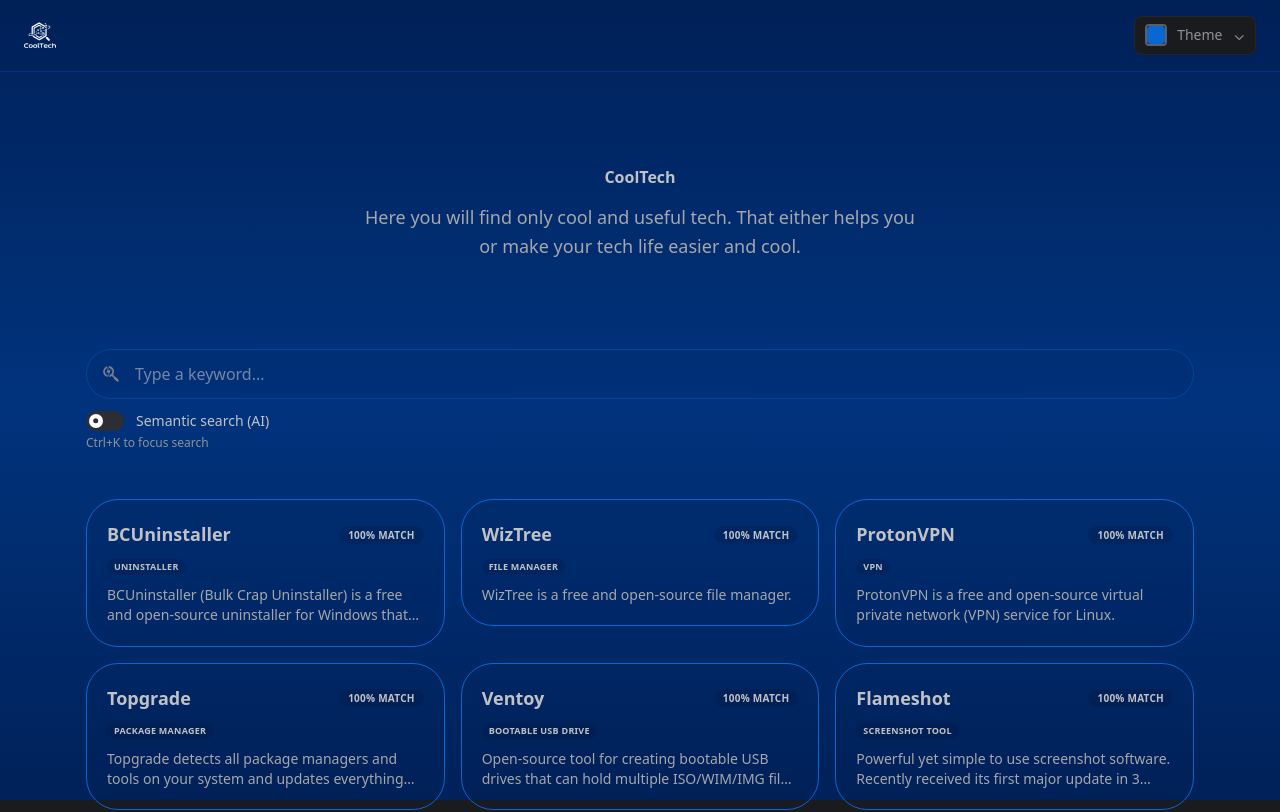
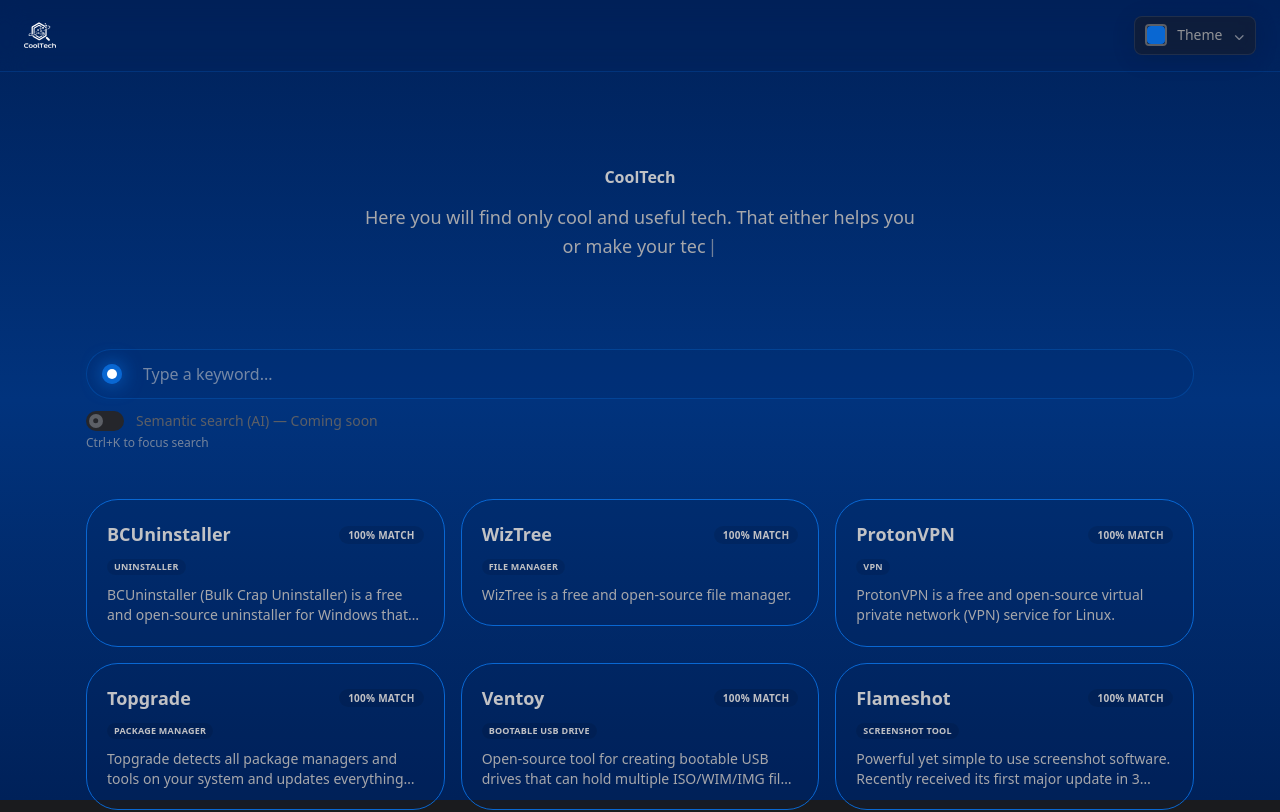
Before and after one commit to ElFilaliHamza/cooltech, a React (Vite) app: page / in a window 1280 px wide. Shown: the top 812 px of the page. Built offline with nearby package versions, Linux system fonts and the light colour scheme.

Commit message:
feat: Add typing animation, morphing search circle, and enhanced search bar interactions and cool ui ;)

```diff
--- a/src/components/HeroSection.jsx
+++ b/src/components/HeroSection.jsx
@@ -1,5 +1,6 @@
 import { Title, Text, Box } from "@mantine/core";
 import { motion } from "framer-motion";
+import TypingText from "./ui/TypingText";
 
 export default function HeroSection() {
 	return (
@@ -20,17 +21,19 @@
 				>
 					CoolTech
 				</Title>
-				<Text
+				<TypingText
 					ta="center"
 					size="lg"
 					c="dark.1"
 					mt="md"
 					maw={560}
 					mx="auto"
+					speed={60}
+					delay={500}
 				>
 					Here you will find only cool and useful tech. That either
 					helps you or make your tech life easier and cool.
-				</Text>
+				</TypingText>
 			</motion.div>
 		</Box>
 	);
--- a/src/components/SearchBar.jsx
+++ b/src/components/SearchBar.jsx
@@ -1,4 +1,5 @@
-import { useRef, useEffect } from "react";
+// AnimatedSearchBar.jsx
+import { useRef, useEffect, useState } from "react";
 import {
 	TextInput,
 	Box,
@@ -7,10 +8,10 @@
 	Text,
 	Loader,
 	useMantineTheme,
+	Paper,
 } from "@mantine/core";
-import { motion } from "framer-motion";
-import { FontAwesomeIcon } from "@fortawesome/react-fontawesome";
-import { faSearchengin } from "@fortawesome/free-brands-svg-icons";
+import { motion, AnimatePresence } from "framer-motion";
+import MorphingCircle from "./ui/MorphingCircle";
 
 function hexToRgba(hex, alpha) {
 	const r = parseInt(hex.slice(1, 3), 16);
@@ -29,6 +30,9 @@
 }) {
 	const inputRef = useRef(null);
 	const theme = useMantineTheme();
+	const [isFocused, setIsFocused] = useState(false);
+	const [isHovered, setIsHovered] = useState(false);
+
 	const primary = theme.colors[theme.primaryColor];
 	const primaryShade = theme.primaryShade ?? 5;
 	const primaryColor = primary?.[primaryShade] ?? theme.colors.blue[5];
@@ -45,42 +49,110 @@
 		return () => window.removeEventListener("keydown", handler);
 	}, []);
 
+	// Animation variants for the search container
+	const containerVariants = {
+		initial: { opacity: 0, y: 20 },
+		animate: { opacity: 1, y: 0 },
+		hover: {
+			scale: 1.02,
+			transition: { duration: 0.3, ease: "easeOut" },
+		},
+	};
+
+	// Animation variants for the glow effect
+	const glowVariants = {
+		initial: { opacity: 0, scale: 0.95 },
+		animate: { opacity: 0.6, scale: 1.05 },
+		exit: { opacity: 0, scale: 0.95 },
+	};
+
 	const inputStyles = {
 		input: {
-			transition:
-				"border-color 0.2s ease, box-shadow 0.2s ease, background-color 0.2s ease",
+			transition: "all 0.3s cubic-bezier(0.4, 0, 0.2, 1)",
 			backgroundColor: hexToRgba(primaryBg, 0.12),
 			borderColor: hexToRgba(primaryColor, 0.35),
 			borderWidth: 1.5,
 			fontSize: "1rem",
+			paddingLeft: "3.5rem", // Make room for the morphing circle
 		},
 	};
 
 	return (
 		<Box id="search" py={24} as="section">
 			<motion.div
-				initial={{ opacity: 0, y: 12 }}
-				animate={{ opacity: 1, y: 0 }}
-				transition={{ duration: 0.4, delay: 0.1 }}
+				variants={containerVariants}
+				initial="initial"
+				animate="animate"
+				whileHover="hover"
+				onHoverStart={() => setIsHovered(true)}
+				onHoverEnd={() => setIsHovered(false)}
 				className="search-input-wrapper"
+				style={{ position: "relative" }}
 			>
+				{/* Animated glow effect behind the search bar */}
+				<AnimatePresence>
+					{(isFocused || isHovered) && (
+						<motion.div
+							variants={glowVariants}
+							initial="initial"
+							animate="animate"
+							exit="exit"
+							style={{
+								position: "absolute",
+								top: -5,
+								left: -5,
+								right: -5,
+								bottom: -5,
+								borderRadius: theme.radius.xl,
+								background: `radial-gradient(circle at 50% 50%, ${hexToRgba(primaryColor, 0.3)} 0%, transparent 70%)`,
+								zIndex: -1,
+							}}
+						/>
+					)}
+				</AnimatePresence>
+
+				{/* Morphing Circle positioned in the left section */}
+				<Box
+					style={{
+						position: "absolute",
+						left: 16,
+						top: "50%",
+						transform: "translateY(-50%)",
+						zIndex: 2,
+						pointerEvents: "none",
+					}}
+				>
+					<motion.div
+						animate={{
+							rotate: isFocused ? 360 : 0,
+							scale: isFocused ? 1.2 : 1,
+						}}
+						transition={{
+							duration: 2,
+							repeat: isFocused ? Infinity : 0,
+							ease: "linear",
+						}}
+					>
+						<MorphingCircle
+							isActive={isFocused}
+							color={primaryColor}
+							size={20}
+						/>
+					</motion.div>
+				</Box>
+
 				<TextInput
 					ref={inputRef}
 					placeholder="Type a keyword..."
 					value={query}
 					onChange={(e) => setQuery(e.currentTarget.value)}
+					onFocus={() => setIsFocused(true)}
+					onBlur={() => setIsFocused(false)}
 					size="lg"
 					radius="xl"
 					variant="filled"
 					color="primary"
-					leftSection={
-						<span
-							style={{ fontSize: "1.1rem", opacity: 0.8 }}
-							aria-hidden
-						>
-							<FontAwesomeIcon icon={faSearchengin} />
-						</span>
-					}
+					leftSection={null} // Remove default left section
 					styles={{
 						...inputStyles,
 						input: {
@@ -93,11 +165,25 @@
 							"&::placeholder": {
 								color: primaryColor,
 								opacity: 0.8,
+								transform: isFocused
+									? "translateX(5px)"
+									: "none",
+								transition: "transform 0.3s ease",
 							},
 						},
 					}}
 					rightSection={
 						query ? (
+							<motion.div
+								initial={{ scale: 0, opacity: 0 }}
+								animate={{ scale: 1, opacity: 1 }}
+								exit={{ scale: 0, opacity: 0 }}
+								transition={{
+									type: "spring",
+									stiffness: 500,
+									damping: 30,
+								}}
+							>
 								<Box
 									component="button"
 									type="button"
@@ -126,35 +212,64 @@
 								>
 									✕
 								</Box>
+							</motion.div>
 						) : null
 					}
 					aria-label="Search tech apps"
 				/>
+			</motion.div>
+
+			<motion.div
+				initial={{ opacity: 0, y: -10 }}
+				animate={{ opacity: 1, y: 0 }}
+				transition={{ delay: 0.2 }}
+			>
 				<Group mt="sm" gap="sm" wrap="nowrap" align="center">
 					<Switch
-						label="Semantic search (AI)"
+						label="Semantic search (AI) — Coming soon"
 						checked={useSemantic}
 						onChange={(e) =>
 							setUseSemantic(e.currentTarget.checked)
 						}
 						size="sm"
 						color="primary"
+						disabled
 					/>
 					{isSemanticLoading && (
+						<motion.div
+							initial={{ opacity: 0, x: -10 }}
+							animate={{ opacity: 1, x: 0 }}
+							exit={{ opacity: 0, x: -10 }}
+						>
 							<Group gap={4}>
-							<Loader size="xs" color="primary" />
-							<Text size="xs" c="dimmed">
+								<Loader size="xs" color="dark.1" />
+								<Text size="xs" c="dark.1">
 									Loading model…
 								</Text>
 							</Group>
+						</motion.div>
 					)}
 					{semanticError && (
+						<motion.div
+							initial={{ opacity: 0, scale: 0.9 }}
+							animate={{ opacity: 1, scale: 1 }}
+							transition={{ type: "spring" }}
+						>
 							<Text size="xs" c="red">
 								{semanticError.message}
 							</Text>
+						</motion.div>
 					)}
 				</Group>
-				<Text size="xs" c="dimmed" mt={4}>
+			</motion.div>
+
+			<motion.div
+				initial={{ opacity: 0 }}
+				animate={{ opacity: 0.7 }}
+				whileHover={{ opacity: 1, scale: 1.05 }}
+				transition={{ delay: 0.3 }}
+			>
+				<Text size="xs" c="dark.1" mt={4}>
 					Ctrl+K to focus search
 				</Text>
 			</motion.div>
--- a/src/components/layout/AppLayout.jsx
+++ b/src/components/layout/AppLayout.jsx
@@ -1,4 +1,4 @@
-import { Box, Container, useMantineTheme, useMantineColorScheme } from "@mantine/core";
+import { Box, Container, useMantineTheme } from "@mantine/core";
 import ThemeToggle from "../ui/ThemeToggle";
 import HeroSection from "../HeroSection";
 import SearchBar from "../SearchBar";
--- /dev/null
+++ b/src/components/ui/MorphingCircle.jsx
@@ -0,0 +1,91 @@
+// ui/MorphingCircle.jsx
+import { motion } from "framer-motion";
+
+export default function MorphingCircle({ isActive, color, size = 30 }) {
+	const circleVariants = {
+		inactive: {
+			scale: 1,
+			borderRadius: "50%",
+			rotate: 0,
+			transition: {
+				duration: 0.3,
+				ease: "easeInOut",
+			},
+		},
+		active: {
+			scale: [1, 1.2, 0.9, 1.1, 1],
+			borderRadius: ["50%", "40%", "50%", "45%", "50%"],
+			rotate: [0, 180, 360],
+			transition: {
+				duration: 2,
+				repeat: Infinity,
+				repeatType: "reverse",
+				ease: "easeInOut",
+			},
+		},
+	};
+
+	const pulseVariants = {
+		inactive: { scale: 1, opacity: 0.5 },
+		active: {
+			scale: [1, 1.5, 1],
+			opacity: [0.5, 0.8, 0.5],
+			transition: {
+				duration: 1.5,
+				repeat: Infinity,
+				ease: "easeInOut",
+			},
+		},
+	};
+
+	return (
+		<div style={{ position: "relative", width: size, height: size }}>
+			{/* Pulse effect */}
+			<motion.div
+				variants={pulseVariants}
+				animate={isActive ? "active" : "inactive"}
+				style={{
+					position: "absolute",
+					width: "100%",
+					height: "100%",
+					backgroundColor: color,
+					borderRadius: "50%",
+					opacity: 0.3,
+				}}
+			/>
+
+			{/* Main circle */}
+			<motion.div
+				variants={circleVariants}
+				animate={isActive ? "active" : "inactive"}
+				style={{
+					position: "absolute",
+					width: "100%",
+					height: "100%",
+					backgroundColor: color,
+					boxShadow: `0 0 20px ${color}`,
+				}}
+			/>
+
+			{/* Inner dot */}
+			<motion.div
+				animate={{
+					scale: isActive ? [1, 1.2, 1] : 1,
+				}}
+				transition={{
+					duration: 1,
+					repeat: isActive ? Infinity : 0,
+				}}
+				style={{
+					position: "absolute",
+					top: "25%",
+					left: "25%",
+					width: "50%",
+					height: "50%",
+					backgroundColor: "white",
+					borderRadius: "50%",
+				}}
+			/>
+		</div>
+	);
+}
--- a/src/components/ui/ThemeToggle.jsx
+++ b/src/components/ui/ThemeToggle.jsx
@@ -4,7 +4,6 @@
 	Group,
 	Text,
 	ColorSwatch,
-	Tooltip,
 	Box,
 } from "@mantine/core";
 import { motion } from "framer-motion";
@@ -17,31 +16,46 @@
 	const { themeName, setThemeName } = useThemeVariant();
 	const currentColor = THEME_SWATCH_COLORS[themeName];
 
+	const glassTrigger = (theme) => ({
+		display: "block",
+		borderRadius: theme.radius.md,
+		padding: "6px 10px",
+		backdropFilter: "blur(12px)",
+		WebkitBackdropFilter: "blur(12px)",
+		backgroundColor: "rgba(26, 27, 30, 0.5)",
+		border: "1px solid rgba(255, 255, 255, 0.08)",
+		boxShadow: "0 4px 24px rgba(0, 0, 0, 0.12)",
+	});
+
+	const glassDropdown = {
+		backdropFilter: "blur(16px)",
+		WebkitBackdropFilter: "blur(16px)",
+		backgroundColor: "rgba(26, 27, 30, 0.65)",
+		border: "1px solid rgba(255, 255, 255, 0.08)",
+		boxShadow: "0 8px 32px rgba(0, 0, 0, 0.24)",
+	};
+
 	return (
 		<Menu
-			shadow="lg"
+			shadow="none"
 			width={220}
 			position="bottom-end"
 			offset={8}
 			radius="md"
+			styles={{ dropdown: glassDropdown }}
 			transitionProps={{
 				transition: "pop-top-right",
 				duration: 150,
 			}}
 		>
 			<Menu.Target>
-				<Tooltip label="Theme" position="bottom" withArrow>
 					<UnstyledButton
 						component={motion.button}
 						whileHover={{ scale: 1.03 }}
 						whileTap={{ scale: 0.97 }}
 						aria-label="Choose theme"
 						style={(theme) => ({
-							display: "block",
-							borderRadius: theme.radius.md,
-							padding: "6px 10px",
-							border: `1px solid ${theme.colors.dark[4]}50`,
-							backgroundColor: theme.colors.dark[7],
+							...glassTrigger(theme),
 						})}
 					>
 						<Group gap="xs" wrap="nowrap">
@@ -62,7 +76,6 @@
 							</Box>
 						</Group>
 					</UnstyledButton>
-				</Tooltip>
 			</Menu.Target>
 
 			<Menu.Dropdown>
--- /dev/null
+++ b/src/components/ui/TypingText.jsx
@@ -0,0 +1,57 @@
+import { motion } from "framer-motion";
+import { useState, useEffect } from "react";
+import { Text } from "@mantine/core";
+
+const TypingText = ({
+	children,
+	speed = 50,
+	delay = 0,
+	className = "",
+	...props
+}) => {
+	const [displayText, setDisplayText] = useState("");
+	const [showCursor, setShowCursor] = useState(true);
+
+	const fullText = String(children);
+
+	useEffect(() => {
+		let timeout;
+
+		// Start typing after delay
+		const startTimeout = setTimeout(() => {
+			let currentIndex = 0;
+
+			const typeInterval = setInterval(() => {
+				if (currentIndex <= fullText.length) {
+					setDisplayText(fullText.substring(0, currentIndex));
+					currentIndex++;
+				} else {
+					clearInterval(typeInterval);
+					// Hide cursor after typing completes
+					setTimeout(() => setShowCursor(false), 1000);
+				}
+			}, speed);
+
+			return () => clearInterval(typeInterval);
+		}, delay);
+
+		return () => clearTimeout(startTimeout);
+	}, [fullText, speed, delay]);
+
+	return (
+		<Text {...props} className={className}>
+			{displayText}
+			{showCursor && displayText.length < fullText.length && (
+				<motion.span
+					animate={{ opacity: [1, 0] }}
+					transition={{ duration: 0.5, repeat: Infinity }}
+					style={{ marginLeft: "2px" }}
+				>
+					|
+				</motion.span>
+			)}
+		</Text>
+	);
+};
+
+export default TypingText;
```
Lines whose indentation alone changed are shown as unchanged.
